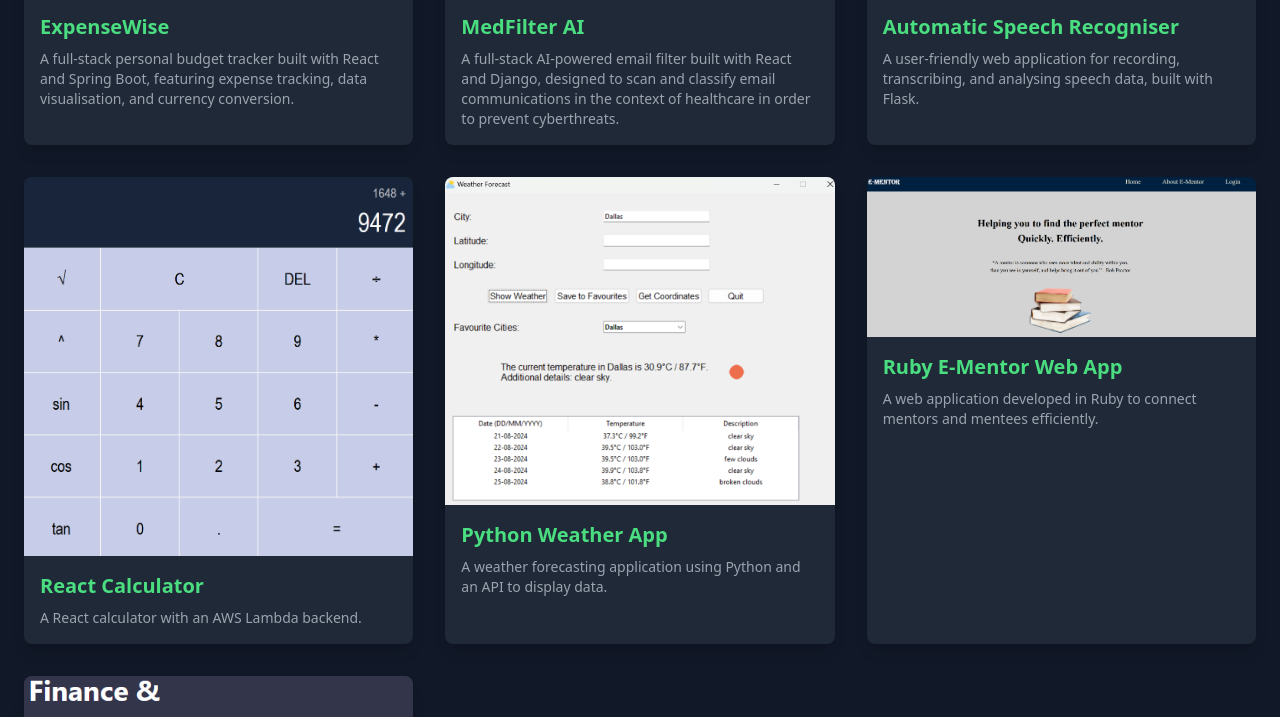
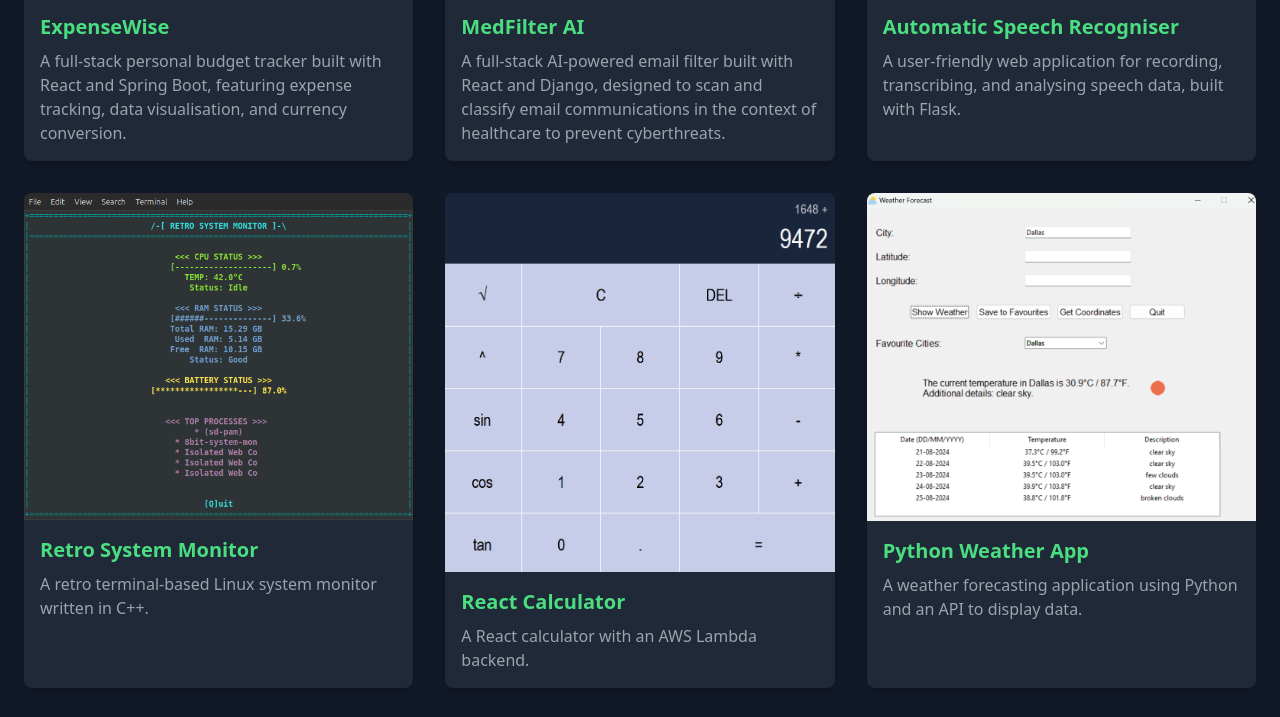
Before and after one commit to vladcranga/vladcranga.github.io, a website: page projects.html in a window 1280 px wide. Shown: the part 632-1349 px from the top of the page. Drawn offline with nearby package versions, Linux system fonts and the light colour scheme.

Commit message:
Add retro system monitor to project page

```diff
--- a/projects.html
+++ b/projects.html
@@ -61,7 +61,7 @@
                     </div>
                     <div class="p-4">
                         <h3 class="text-xl font-bold text-green-400">ExpenseWise</h3>
-                        <p class="text-gray-400 text-sm mt-2">
+                        <p class="text-gray-400 text-base mt-2">
                             A full-stack personal budget tracker built with React and Spring Boot, featuring expense
                             tracking, data visualisation, and currency conversion.
                         </p>
@@ -90,9 +90,9 @@
                     </div>
                     <div class="p-4">
                         <h3 class="text-xl font-bold text-green-400">MedFilter AI</h3>
-                        <p class="text-gray-400 text-sm mt-2">
+                        <p class="text-gray-400 text-base mt-2">
                             A full-stack AI-powered email filter built with React and Django, designed to scan and
-                            classify email communications in the context of healthcare in order to prevent cyberthreats.
+                            classify email communications in the context of healthcare to prevent cyberthreats.
                         </p>
                     </div>
                 </a>
@@ -119,9 +119,21 @@
                     </div>
                     <div class="p-4">
                         <h3 class="text-xl font-bold text-green-400">Automatic Speech Recogniser</h3>
-                        <p class="text-gray-400 text-sm mt-2">
+                        <p class="text-gray-400 text-base mt-2">
                             A user-friendly web application for recording, transcribing, and analysing speech
                             data, built with Flask.
+                        </p>
+                    </div>
+                </a>
+            </div>
+
+            <div class="bg-gray-800 rounded-lg shadow-lg hover:shadow-xl transition duration-300">
+                <a href="https://github.com/vladcranga/retro-system-monitor" target="_blank">
+                    <img src="attachments/retro-monitor.png" alt="Retro System Monitor" class="rounded-t-lg">
+                    <div class="p-4">
+                        <h3 class="text-xl font-bold text-green-400">Retro System Monitor</h3>
+                        <p class="text-gray-400 text-base mt-2">
+                            A retro terminal-based Linux system monitor written in C++.
                         </p>
                     </div>
                 </a>
@@ -132,7 +144,7 @@
                     <img src="attachments/calculator.png" alt="React Calculator" class="rounded-t-lg">
                     <div class="p-4">
                         <h3 class="text-xl font-bold text-green-400">React Calculator</h3>
-                        <p class="text-gray-400 text-sm mt-2">
+                        <p class="text-gray-400 text-base mt-2">
                             A React calculator with an AWS Lambda backend.
                         </p>
                     </div>
@@ -144,7 +156,7 @@
                     <img src="attachments/weather.png" alt="Python Weather App" class="rounded-t-lg">
                     <div class="p-4">
                         <h3 class="text-xl font-bold text-green-400">Python Weather App</h3>
-                        <p class="text-gray-400 text-sm mt-2">
+                        <p class="text-gray-400 text-base mt-2">
                             A weather forecasting application using Python and an API to display data.
                         </p>
                     </div>
@@ -156,7 +168,7 @@
                     <img src="attachments/mentor-ruby.png" alt="Ruby E-Mentor Web App" class="rounded-t-lg">
                     <div class="p-4">
                         <h3 class="text-xl font-bold text-green-400">Ruby E-Mentor Web App</h3>
-                        <p class="text-gray-400 text-sm mt-2">
+                        <p class="text-gray-400 text-base mt-2">
                             A web application developed in Ruby to connect mentors and mentees efficiently.
                         </p>
                     </div>
@@ -168,7 +180,7 @@
                     <img src="attachments/society.png" alt="Society Website Contributions" class="rounded-t-lg">
                     <div class="p-4">
                         <h3 class="text-xl font-bold text-green-400">Society Website Contributions</h3>
-                        <p class="text-gray-400 text-sm mt-2">
+                        <p class="text-gray-400 text-base mt-2">
                             Contributions to a student society's website as part of the committee.
                         </p>
                     </div>
```
Also changed, not shown: attachments/retro-monitor.png (added).
